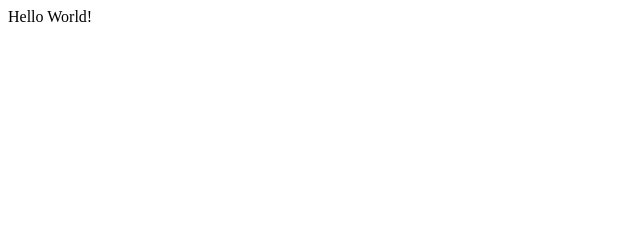
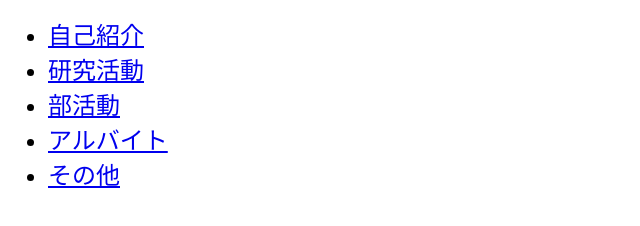
Before and after one commit to iwagankin0324/My_Introduction, a plain HTML site: page index.html in a window 1280 px wide. Shown: the whole page, without its empty margins (0-640 px from the left). Drawn offline with Linux system fonts and the light colour scheme.

Commit message:
#2 試作画面の作成

```diff
--- /dev/null
+++ b/index.css
@@ -0,0 +1,12 @@
+@import url('https://fonts.googleapis.com/css2?family=Roboto:wght@500&display=swap');
+
+body{
+    font-family: 'Roboto';
+    background-color: #ffffff;
+}
+
+
+li{
+    font-size: 24px;
+    color: #000000;
+}
--- a/index.html
+++ b/index.html
@@ -4,9 +4,26 @@
     <meta charset="UTF-8">
     <meta http-equiv="X-UA-Compatible" content="IE=edge">
     <meta name="viewport" content="width=device-width, initial-scale=1.0">
+    <link rel="stylesheet" href="index.css">
     <title>My Profile</title>
 </head>
 <body>
-    <div>Hello World!</div>
+    <ul>
+        <li>
+            <a href="link/introduction.html">自己紹介</a>
+        </li>
+        <li>
+            <a href="link/research.html">研究活動</a>
+        </li>
+        <li>
+            <a href="link/club.html">部活動</a>
+        </li>
+        <li>
+            <a href="link/pt_job.html">アルバイト</a>
+        </li>
+        <li>
+            <a href="link/other.html">その他</a>
+        </li>
+    </ul>
 </body>
 </html>
```
Also changed, not shown: link/club.html (added, +3 -0 lines), link/introduction.html (added, +3 -0 lines), link/other.html (added, +3 -0 lines), link/pt_job.html (added, +3 -0 lines), link/research.html (added, +3 -0 lines), link/test1.jpg (added), link/test2.jpg (added), link/test3.jpg (added), link/test4.jpg (added), 1 other file.
